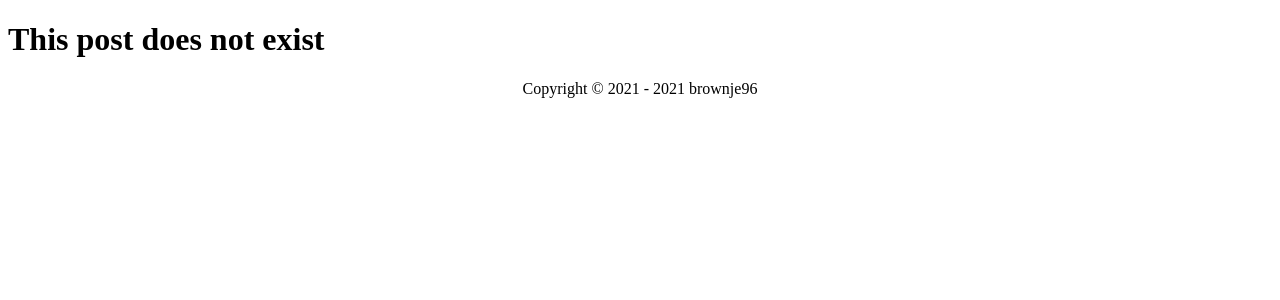
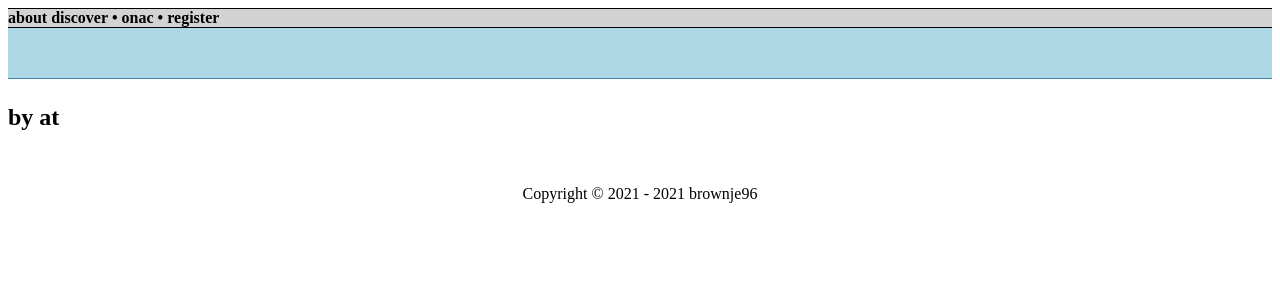
Before and after one commit to brownje96/ONAC, a PHP site: page /post.php?hash=1 in a window 1280 px wide. Shown: the top 300 px of the page. Run offline with PHP 8.4, Linux system fonts and the light colour scheme; data comes from the database, SQL or seed files in the repository; data that the repository does not hold is empty.

Commit message:
- New "Discovery" page - Ancient Reddit-esque theme (an actual design!) - Improved php. - Pages no longer handle database errors, buck is passed to down.php - Made use of server-side includes. For real this time.

```diff
--- a/web/root/config.php
+++ b/web/root/config.php
@@ -1,6 +1,43 @@
 <?php
- $servername = "SERVER_HERE";
+
+///////////////////////////////////////////////////////////////////
+// DATABASE CONFIGURATION					 //
+///////////////////////////////////////////////////////////////////
+
+// This is the hostname (if your web server can resolve it) or
+// IP address (preferably static...) of your MySQL or MariaDB server.
+ $servername = "YOUR_HOST_OR_IP_HERE";
+
+// This is the account on the RDBMS (not the server itself) where you have
+// access to the ONAC database. If you used the setup script, then this
+// default sane value is correct.
+//
+// Default: onac
  $username = "onac";
- $password = "PASSWORD_HERE";
+
+// This is the *password* to the account on the RDBMS.
+ $password = "YOUR_DATABASE_USER_PASSWORD";
+
+// This is the specific database where we can save our data to. If you
+// used the setup script, the default sane value is correct
+//
+// Default: onac
  $dbname = "onac";
+
+///////////////////////////////////////////////////////////////////
+// LOCALIZATION CONFIGURATION					 //
+///////////////////////////////////////////////////////////////////
+
+ $cfg_lang = "en";
+
+///////////////////////////////////////////////////////////////////
+// REGISTRATION CONFIGURATION					 //
+///////////////////////////////////////////////////////////////////
+
+// This is the minimum length of a password at registration time.
+//
+// Default: 6.
+ $cfg_pw_len = 6;
+
+//TODO password difficulty settings
 ?>
--- /dev/null
+++ b/web/root/credits.php
@@ -0,0 +1,2 @@
+<span>Broken computer design Free Vector</span>
+<a href="https://www.freepik.com/vectors/design">Design vector created by dooder - www.freepik.com</a>
--- /dev/null
+++ b/web/root/data/inc/footer.inc
@@ -0,0 +1,2 @@
+
+   <footer><p class="centered_text">Copyright &copy; 2021 - <?php echo date("Y"); ?> brownje96</p></footer>
--- /dev/null
+++ b/web/root/data/inc/navbar.inc
@@ -0,0 +1,10 @@
+<div class="navbar">
+ <ul>
+  <li><a href="index.php">about</a></li>
+  <li><a href="discover.php">discover</a></li>
+  <li>&bull;</li>
+  <li><a href="community.php?name=onac">onac</a></li>
+  <li>&bull;</li>
+  <li><a href="register.php">register</a></li>
+ </ul>
+</div>
--- /dev/null
+++ b/web/root/data/style/main.css
@@ -0,0 +1,61 @@
+/*DEFAULT STUFF*/
+
+.centered_text {
+	text-align: center;
+}
+
+.centered_image {
+	display: block;
+	margin-left: auto;
+	margin-right: auto;
+}
+
+.centered_button {
+	text-align: center;
+}
+
+/*NAVBAR*/
+
+.navbar {
+	border-style: solid none solid none;
+	border-width: 1px;
+}
+
+.navbar ul {
+	list-style: none;
+	list-style-type: none;
+	background-color: lightgray;
+	margin: 0;
+	padding: 0;
+}
+
+.navbar li {
+	display: inline;
+	font-weight: bold;
+}
+
+
+.navbar a {
+	outline: none;
+	border: none;
+	text-decoration: none;
+	color: inherit;
+}
+
+/*HEADBAR*/
+
+.headbar {
+	background-color: lightblue;
+	height: 50px;
+	width: 100%;
+	display: inline-block;
+	padding: 0px;
+	border-style: none none solid none;
+	border-color: steelblue;
+	border-width: 1px;
+}
+
+.headbar h3 {
+	line-height: 40px;
+	vertical-align: bottom;
+}
--- a/web/root/footer.php
+++ /dev/null
@@ -1,8 +0,0 @@
-
-		<FOOTER>
-			<CENTER>
-				<P>Copyright &copy; 2021 - <?php echo date("Y"); ?> brownje96</P>
-			</CENTER>
-		</FOOTER>
-	</BODY>
-</HTML>
--- a/web/root/post.php
+++ b/web/root/post.php
@@ -1,26 +1,36 @@
 <?php
- require 'config.php';
- $post = $_GET["hash"];
- $conn = new mysqli($servername, $username, $password, $dbname);
- $query = sprintf("SELECT * FROM post WHERE posthash='%s'", $post);
+	require 'config.php';
+	$post = $_GET["hash"];
+	$conn = new mysqli($servername, $username, $password, $dbname);
+	if($conn->connect_error) header("Location: down.php");
+	$query = sprintf("SELECT * FROM post WHERE posthash='%s'", $post);
+	$result = $conn->query($query);
+	while($row = $result->fetch_assoc()) {
+		$title 		= $row["caption"];
+		$poster 	= $row["poster"];
+		$community 	= $row["community"];
+		$stamp 		= $row["postTime"];
+		$nsfw 		= $row["nsfw"];
+		$contents 	= $row["contents"];
+	}
+
 ?>
 <!DOCTYPE html>
 <HTML>
- <?php if($conn->connect_error) {
-  echo "<HEAD><TITLE>Database Error -- ONAC</TITLE></HEAD><BODY><H1>Could not connect to the ONAC Database.</H1><H2>" . $conn->connect_error . "</H2>";
- } else {
-  $result = $conn->query($query);
-  if($result->num_rows > 0) {
-   while($row = $result->fetch_assoc()) {
-    echo "<HEAD><TITLE>" . $row["caption"] . " -- ONAC</TITLE></HEAD><BODY>";
-    echo "<H1>". $row["caption"] . "</H1>";
-    echo "<H2>Posted by <A href=\"profile.php?name=" . $row["poster"] . "\">" . $row["poster"] . "</A> to <A href=\"community.php?name=" . $row["community"] . "\">" . $row["community"] . "</A> at " . $row["postTime"] . "</H2>";
-   if($row["nsfw"] > 0) echo "<H2>THIS POST IS NOT SAFE FOR WORK</H2>";
-   echo "<P>" . $row["contents"] . "</P>";
-   }
-  } else {
-   echo "<HEAD><TITLE>Post not found -- ONAC</TITLE></HEAD><BODY><H1>This post does not exist</H1>";
-  }
- }
-include 'footer.php';
-?>
+ <HEAD>
+  <TITLE><?php echo $title;?> -- ONAC</TITLE>
+  <link rel="stylesheet" type="text/css" href="data/style/main.css">
+ </HEAD>
+ <BODY>
+  <?php include "data/inc/navbar.inc"; ?>
+  <div class="headbar">
+   <h3><?php echo $community;?></h3>
+  </div>
+  <?php if($nsfw==1) echo "<h1 class=\"centered_text\">THIS POST IS NOT SAFE FOR WORK</h1>";?>
+  <h1><?php echo $title;?></h1>
+  <h2>by <a href="profile.php?name=<?php echo $poster;?>"><?php echo $poster;?></a> at <?php echo $stamp; ?></h2>
+  <br/>
+  <p><?php echo $contents;?>
+  <?php include 'data/inc/footer.inc'; ?>
+ </BODY>
+</HTML>
```
Also changed, not shown: web/root/community.php (+54 -24 lines), web/root/data/lang/en.php (added, +21 -0 lines), web/root/discover.php (+33 -2 lines), web/root/down.php (added, +21 -0 lines), web/root/index.php (+21 -9 lines), web/root/profile.php (+25 -8 lines), web/root/query.php (deleted, +0 -10 lines), web/root/data/img/broken_computer.png (added), 1 other file.
